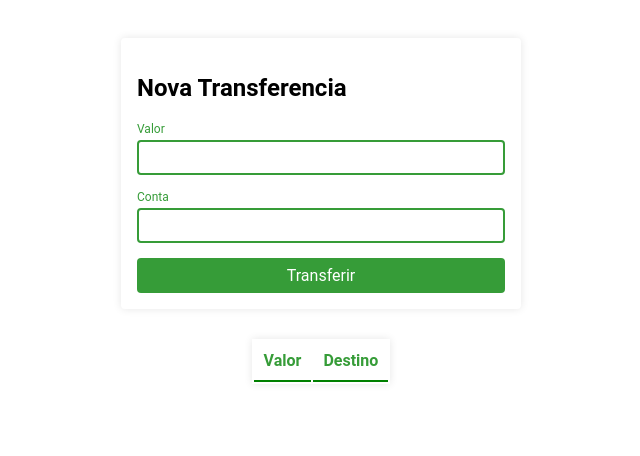
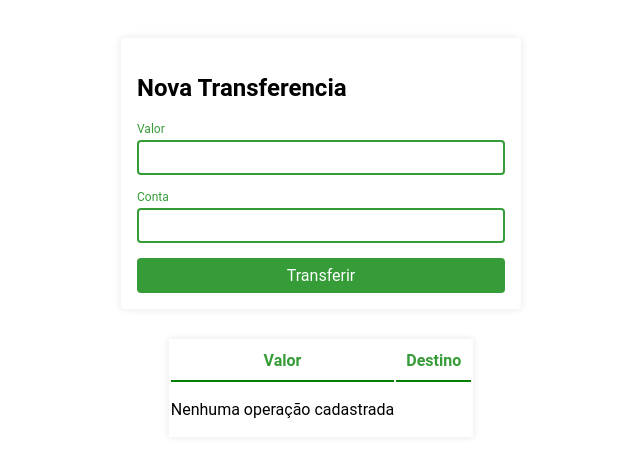
Before and after one commit to Cadu-Rodrigues/bytebank, an Angular app: page / in a window 1280 px wide. Shown: the top 456 px of the page, without its empty margins (319-959 px from the left). Built offline with nearby package versions, Linux system fonts and the light colour scheme.

Commit message:
refactor: Adiciona mensagem quando não há transferencias

```diff
--- a/src/app/extrato/extrato.component.html
+++ b/src/app/extrato/extrato.component.html
@@ -4,7 +4,7 @@
             <th class="tabela__cabecalho__conteudo">Valor</th>
             <th class="tabela__cabecalho__conteudo">Destino</th>
         </thead>
-        <tbody>
+        <tbody *ngIf="transferencias.length > 0; else listaVazia">
             <tr class="tabela__linha" *ngFor="let transferencia of transferencias">
                 <td class="tabela__linha__conteudo">{{transferencia.valor | currency}}</td>
                 <td class="tabela__linha__conteudo">{{transferencia.destino}}</td>
@@ -12,4 +12,7 @@
             </tr>
         </tbody>
     </table>
+    <ng-template #listaVazia>
+        <p>Nenhuma operação cadastrada</p>
+    </ng-template>
 </section>
```
